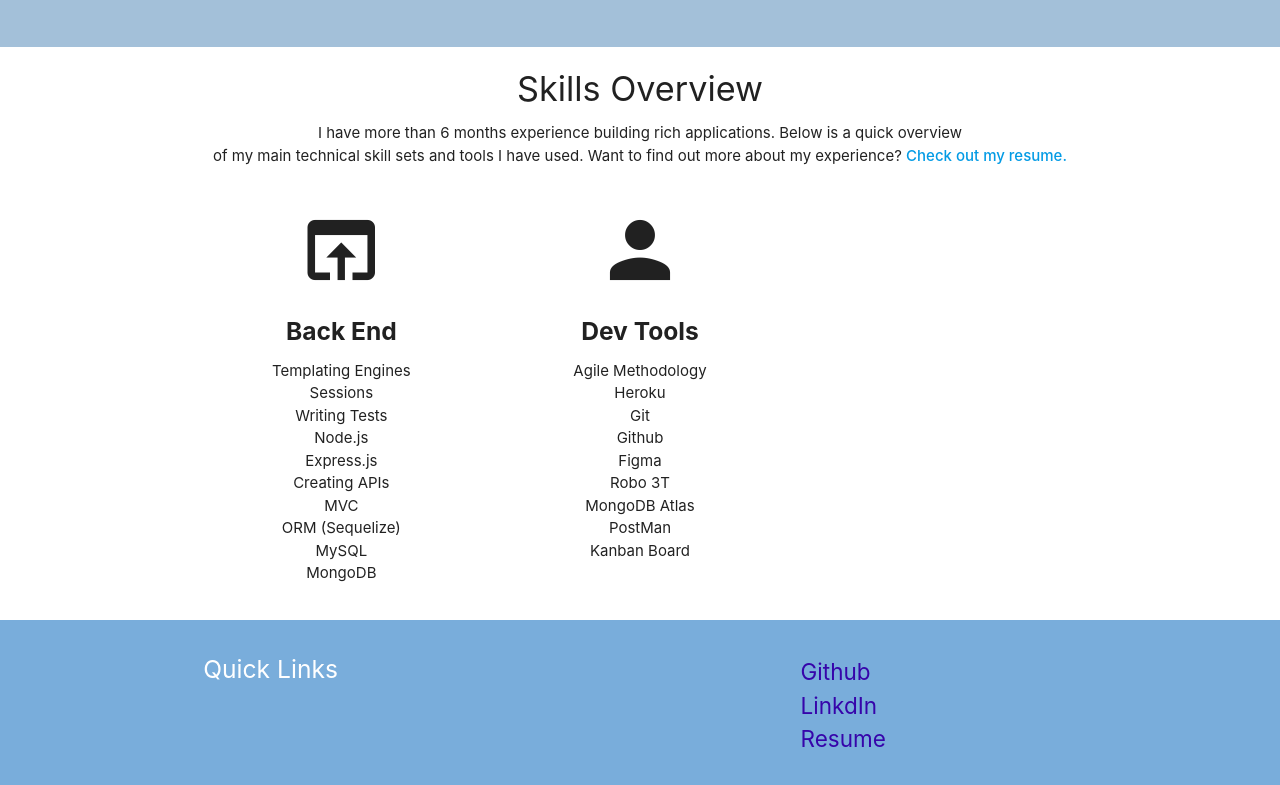
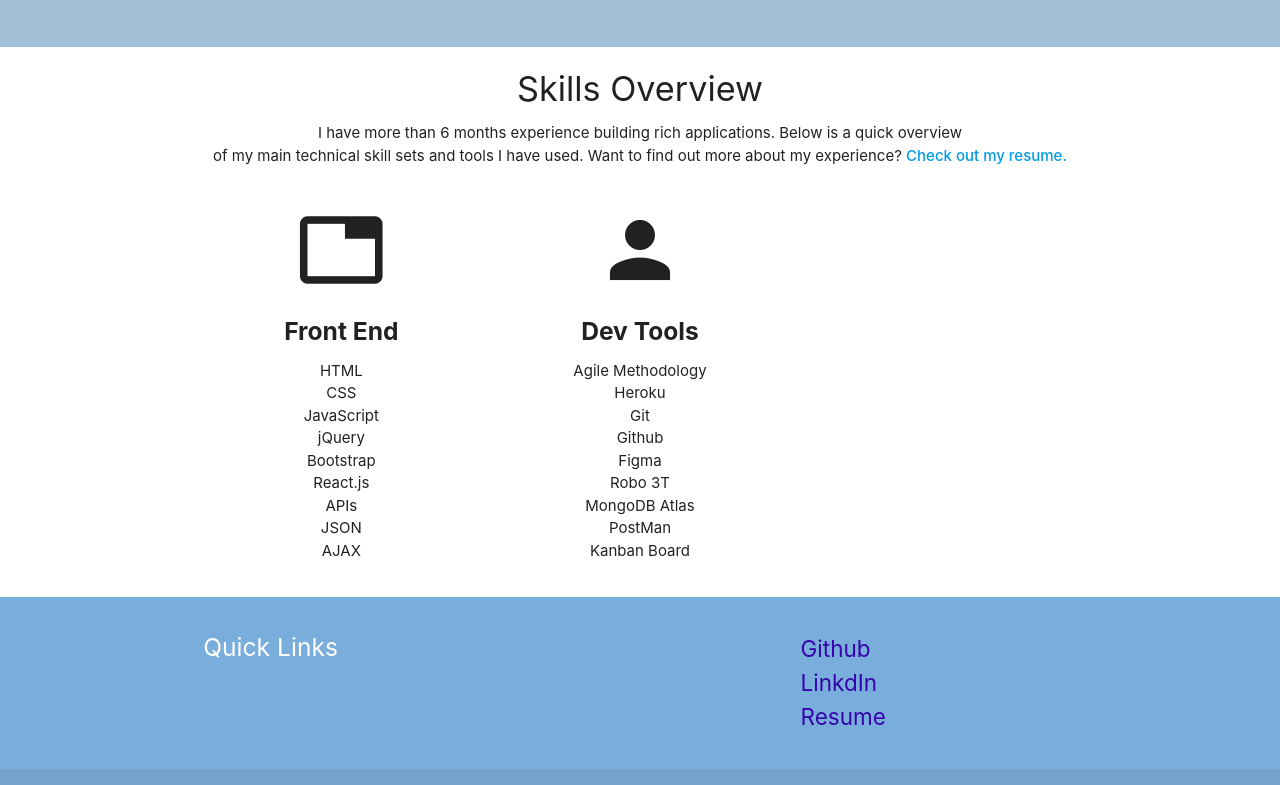
Before and after one commit to xdanielmtz/react-portfolio, a React (Create React App) app: page /#/ in a window 1280 px wide. Shown: the part 407-1192 px from the top of the page. Built offline with nearby package versions, Linux system fonts and the light colour scheme.

Commit message:
added the front end skill component in the home page

```diff
--- a/src/pages/Home/Home.jsx
+++ b/src/pages/Home/Home.jsx
@@ -1,5 +1,6 @@
 import React from "react";
 import Banner from "../../components/Banner/Banner";
+import FrontEndSkills from "../../components/FrontEndSkills/FrontEndSkills";
 import HomeOverview from "../../components/HomeOverview/HomeOverview";
 import "./home.css";
 
@@ -10,23 +11,8 @@
       <HomeOverview />
       <div className="container">
         <div className="row">
+          <FrontEndSkills/>
 
-          <div className="col s4 center-align">
-            <i className="large material-icons">open_in_browser</i>
-            <h5 style={{ fontWeight: "bold" }}>Back End</h5>
-            <ul>
-              <li>Templating Engines</li>
-              <li>Sessions</li>
-              <li>Writing Tests</li>
-              <li>Node.js</li>
-              <li>Express.js</li>
-              <li>Creating APIs</li>
-              <li>MVC</li>
-              <li>ORM (Sequelize)</li>
-              <li>MySQL</li>
-              <li>MongoDB</li>
-            </ul>
-          </div>
           <div className="col s4 center-align">
             <i className="large material-icons">person</i>
             <h5 style={{ fontWeight: "bold" }}>Dev Tools</h5>
```
Also changed, not shown: src/components/BackEndSkills/BackEndSkills.jsx (added, +11 -0 lines), 1 other file (tests, documents, lock files or other folders).
